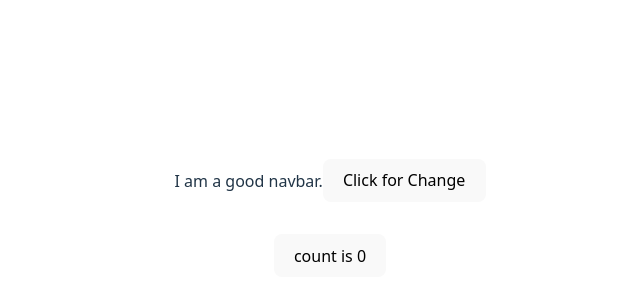
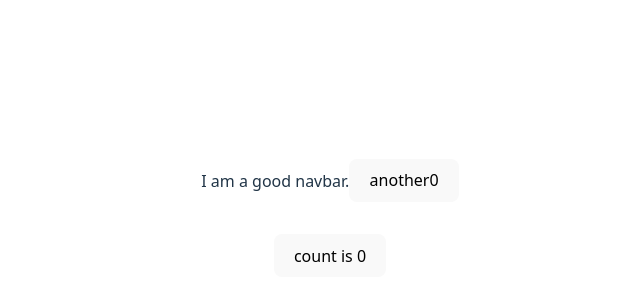
Before and after one commit to Adnan4509/React-practice, a React (Vite) app: page / in a window 1280 px wide. Shown: the part 166-466 px from the top of the page, without its empty margins (310-950 px from the left). Built offline with nearby package versions, Linux system fonts and the light colour scheme; the HTML template or start-up script is replaced by a standard one.

Commit message:
useCallback without dependency

```diff
--- a/src/App.jsx
+++ b/src/App.jsx
@@ -1,18 +1,23 @@
 import './App.css'
-import { useState, useEffect} from 'react'
+import { useState, useCallback} from 'react'
 import Navbar from './Components/Navbar'
 
 
 function App() {
   const [count, setCount] = useState(0)
 
-  function getAdjective(){
-    return  "another"                 // whenever re-render happens this function changes
-  }
+  // function getAdjective(){
+  //   return  "another" + count                 // whenever re-render happens this function changes
+  // }
+
+// using useCallback to freeze function
+  const getAdjective = useCallback(() =>{
+    return "another" + count                    // Here the function is freezed and will only render once
+  },[])                                         // the output will be another 0 without dependency
 
   return (
     <>
-     <Navbar adjective={"good"} getAdjective={getAdjective}></Navbar>  {/*whenever count is changed this component is also rendered */}
+     <Navbar adjective={"good"} getAdjective={getAdjective()}></Navbar>  {/*whenever count is changed this component is also rendered */}
     <div className="card">
         <button onClick={() => setCount((count) => count + 1)}>
           count is {count}
--- a/src/Components/Navbar.jsx
+++ b/src/Components/Navbar.jsx
@@ -5,7 +5,7 @@ const Navbar = ({adjective, getAdjective}) => {
     return(
         <div>
             I am a {adjective} navbar.
-            <button onClick={() => {getAdjective}}>Click for Change</button>
+            <button onClick={() => {getAdjective}}>{getAdjective}</button>
         </div>
     )
 }
```
